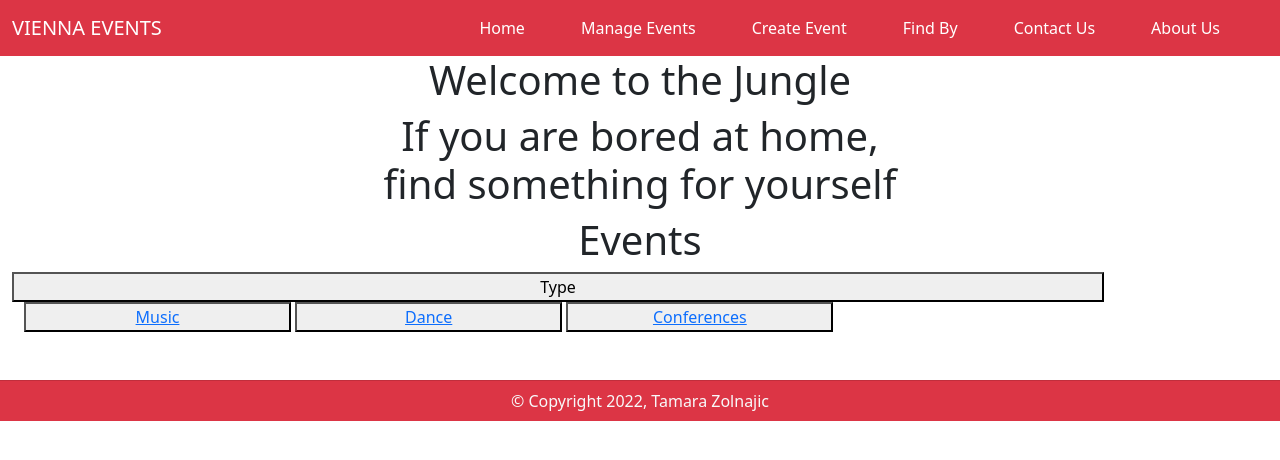
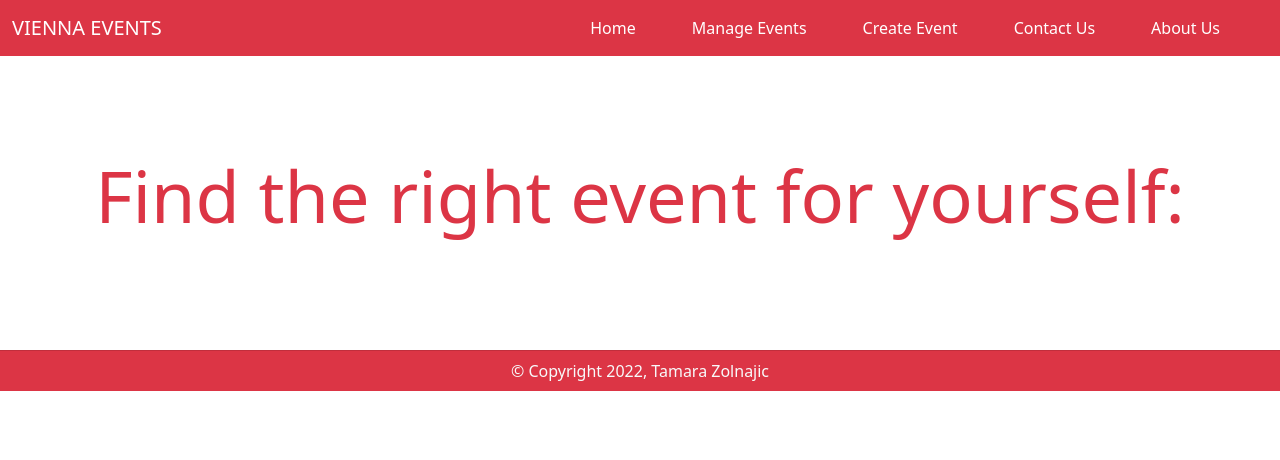
Before and after one commit to TamaraZolnajic/BE16_CR13_TamaraZolnajic, a Symfony app: template templates/events/home.html.twig in a window 1280 px wide. Shown: the top 460 px of the page. Run offline with Twig, Linux system fonts and the light colour scheme; the template is opened without the code that fills it, so the values that code supplies are empty; some libraries are stand-ins or nearby versions.

Commit message:
final commit

```diff
--- a/templates/base.html.twig
+++ b/templates/base.html.twig
@@ -28,16 +28,13 @@
 
         <ul class="navbar-nav me-auto mb-2 mb-lg-0">
           <li class="nav-item">
-            <a class="nav-link active pe-5" aria-current="/" href="/home">Home</a>
+            <a class="nav-link active pe-5" aria-current="/" href="/">Home</a>
           </li>
           <li class="nav-item">
             <a class="nav-link active pe-5" href="/index">Manage Events</a>
           </li>
           <li class="nav-item">
             <a class="nav-link active pe-5" href="/create">Create Event</a>
-          </li>
-          <li class="nav-item">
-            <a class="nav-link active pe-5" href="/findby">Find By</a>
           </li>
           <li class="nav-item">
             <a class="nav-link active pe-5" href="/contact">Contact Us</a>
--- a/templates/events/about.html.twig
+++ b/templates/events/about.html.twig
@@ -1,6 +1,6 @@
 {% extends 'base.html.twig' %}
 
-{% block title %}Things to do in Austia{% endblock %}
+{% block title %}About us{% endblock %}
 
 {% block body %}
 
--- a/templates/events/create.html.twig
+++ b/templates/events/create.html.twig
@@ -1,6 +1,6 @@
 {% extends 'base.html.twig' %}
 {% block body %}
-<h2 class="page-header">Add Event</h2>
+<p class="title mt-5 text-danger display-2">Create a new Event</p>
    {{form_start(form)}}
    {{form_widget(form)}}
    {{form_end(form)}}
--- a/templates/events/details.html.twig
+++ b/templates/events/details.html.twig
@@ -19,6 +19,6 @@
     <p class="display-5">
         {{event.description}}
     </p><br>
-    <a class="btn btn-danger text-light w-50 mb-5" href="/">Back to Manage</a>
+    <a class="btn btn-danger text-light w-50 mb-5" href="/">Back to Homepage</a>
    </div>
 {% endblock %}
--- a/templates/events/edit.html.twig
+++ b/templates/events/edit.html.twig
@@ -1,6 +1,6 @@
 {% extends 'base.html.twig' %}
 {% block body %}
-   <h2 class="page-header">Edit Event</h2>
+   <p class="title mt-5 text-danger display-2">Edit Event</p>
    {{form_start(form)}}
    {{form_widget(form)}}
    {{form_end(form)}}
--- a/templates/events/home.html.twig
+++ b/templates/events/home.html.twig
@@ -1,36 +1,15 @@
 {% extends 'base.html.twig' %}
 
 
-{% block title %}Jungle{% endblock %}
+{% block title %}ViennaEvents{% endblock %}
 
 {% block body %}
 
   <div class="caption text-center align-items-center">
-    <h1 class="wwkin text-center">Welcome to the Jungle</h1>
-  </div>
-  <div class="shdw"></div>
-  <h1 class="text-center bored">If you are bored at home, </br> find something for yourself</h1>
-
-  <h1 class="text-center ev">Events</h1>
-
-  <div class="container row">
-    <button type="button" class="collapsible col-12 button">Type</button>
-    <div class="pok">
-      <button type="button" class="col-3 button">
-        <a class="link2" href="music">Music</a>
-      </button>
-      <button type="button" class="col-3 button">
-        <a class="link2" href="dance">Dance</a>
-      </button>
-      <button type="button" class="col-3 button">
-        <a class="link2" href="conferences">Conferences</a>
-      </button>
-    </div>
+    <p class="title mt-5 p-5 text-center text-danger display-2"> Find the right event for yourself:</p>
   </div>
 
-
-
-  <div id="items">
+    <div>
 
     <div class="row text-center dit justify-content-center">
 
@@ -38,17 +17,17 @@
             {% for event in events %}
 
                 <div class='container col-lg-4 col-md-6 col-sm-12 nsl justify-content-center'>
-                    <div class='boox col-12 '>
-                        <a href="/details/{{event.id}}" class="btn eddt">
-                            <img class="im-size"  src="{{asset('pictures/' ~ event.photo )}}">
+                    <div class=' col-12 '>
+                        <a href="/details/{{event.id}}" class="btn ">
+                            <img style="width:400px; height: 280px"  src="{{asset('pictures/' ~ event.photo )}}">
                         </a>
                     </div>
 
-                    <div class='nsl2'>
-                        <a href="/details/{{event.id}}" class="btn eddt">
-                            <h4>{{event.eventsName}}</h4>
-                            <h4 class="inft">{{event.type}}</h4>
-                            <h6 class="inft">{{event.date|date()}}</h6>
+                    <div>
+                        <a href="/details/{{event.id}}" class="btn">
+                            <h3 class="title text-center text-danger">{{event.name}}</h3>
+                            <h5>{{event.type}}</h5>
+                            <h6 class="mb-5">{{event.date|date()}}</h6>
                         </a>
                     </div>
                 </div>
```
Also changed, not shown: config/services.yaml (+20 -14 lines), src/Controller/EventsController.php (+19 -26 lines), src/Form/EventsType.php (+26 -29 lines), src/Service/FileUploader.php (added, +42 -0 lines), templates/events/findby.html.twig (deleted, +0 -20 lines), templates/events/index.html.twig (+6 -4 lines), public/pictures/Screenshot-2022-07-20-131156-62f021ba98c74.jpg (added), public/pictures/Screenshot-2022-07-20-131156-62f021eff0b50.jpg (added), public/pictures/Screenshot-2022-07-20-131156-62f0224f107bb.jpg (added).
